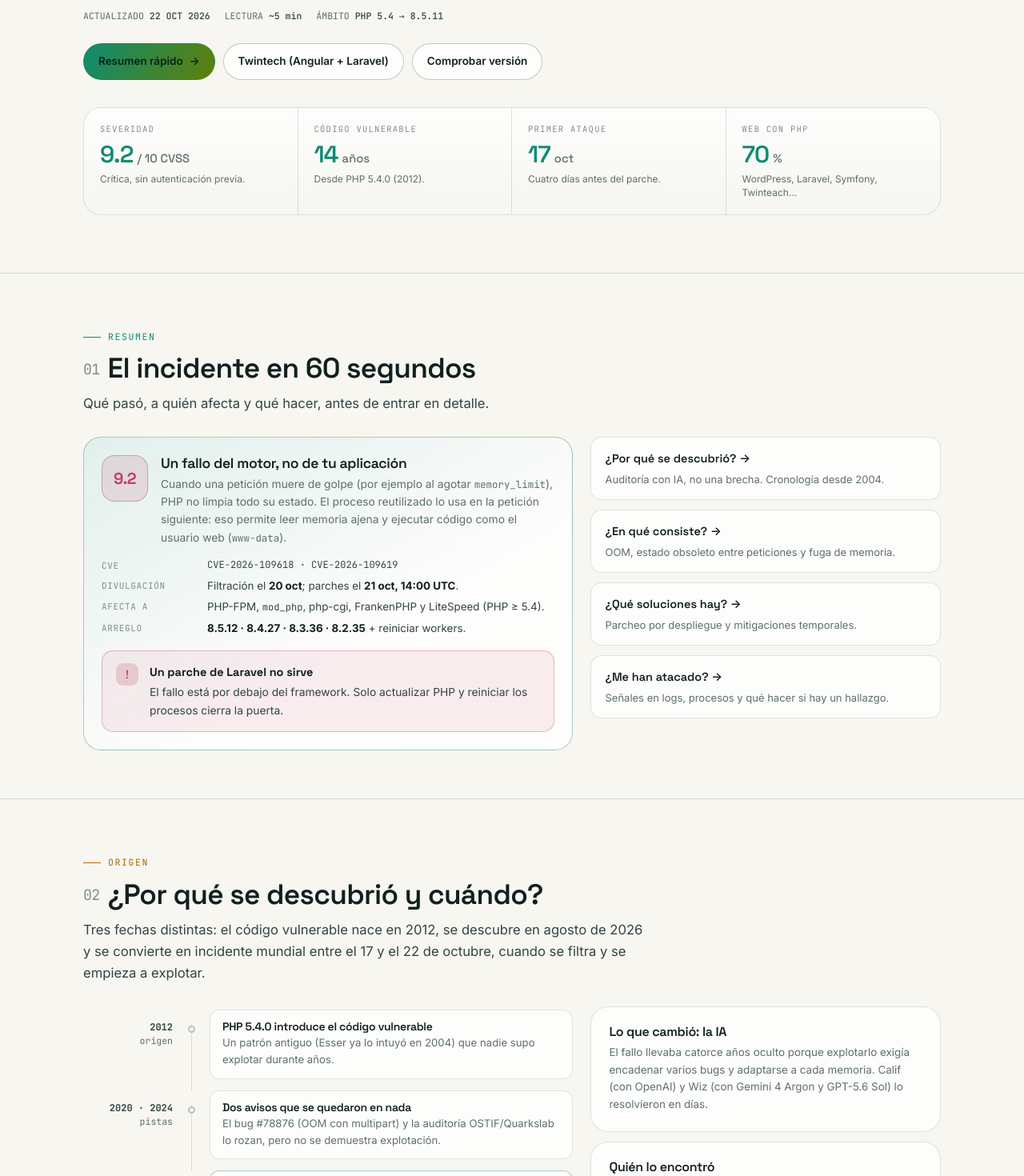
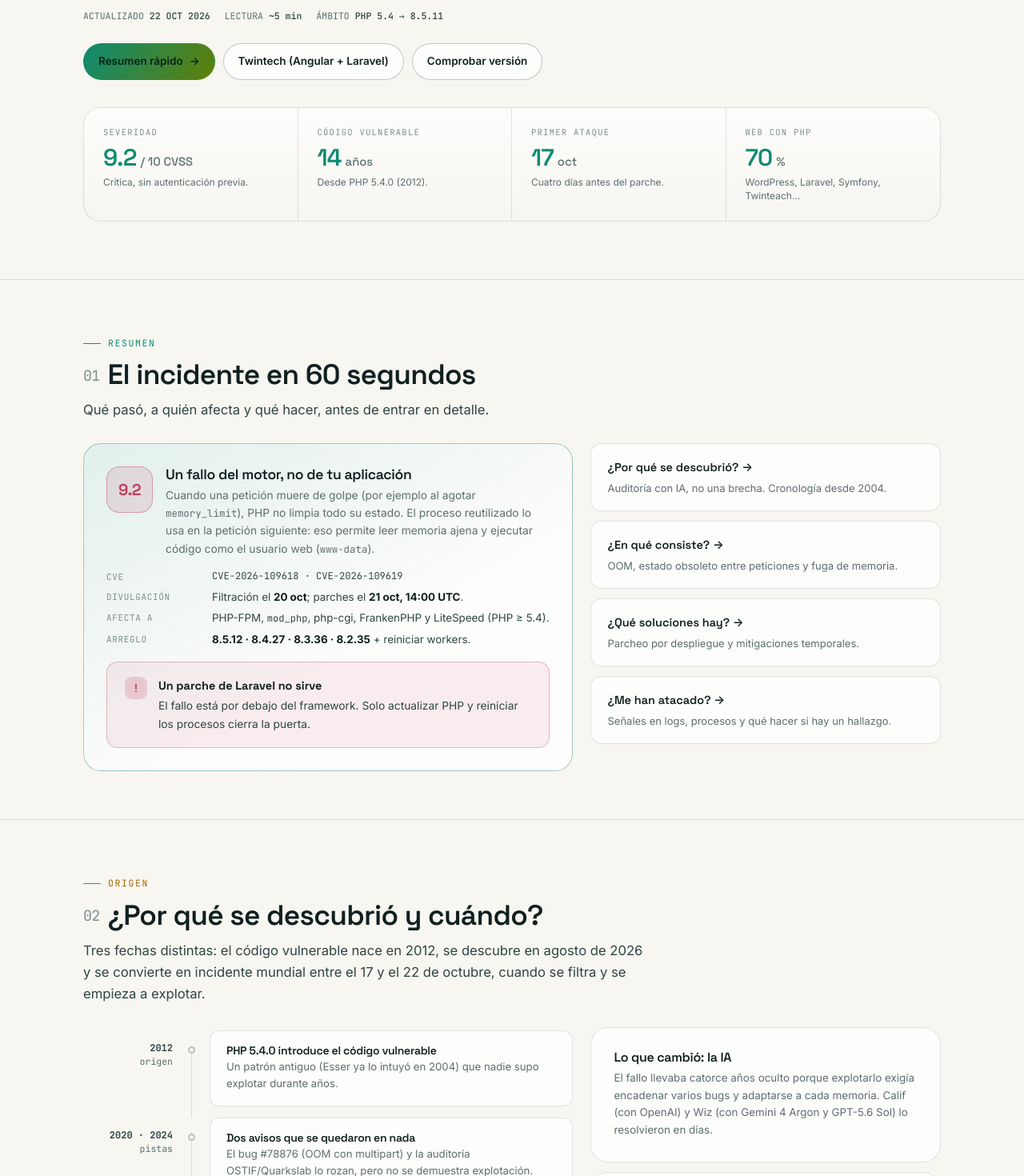
Before and after one commit to adriangs-77/php2bash, an Angular app: page / in a window 1280 px wide. Shown: the part 340-1810 px from the top of the page at 80% size. Built offline with nearby package versions, Linux system fonts and the light colour scheme.

Commit message:
Más espacio interior en paneles, tarjetas, tablas y listas; evita el desplazamiento horizontal que recortaba textos
Co-authored-by: arena-agent <297053741+arena-agent@users.noreply.github.com>

```diff
--- a/src/styles.css
+++ b/src/styles.css
@@ -95,6 +95,7 @@ html[data-theme='light'] {
 html {
   scroll-behavior: smooth;
   scroll-padding-top: calc(var(--nav-h) + 16px);
+  overflow-x: clip;
 }
 
 @media (prefers-reduced-motion: reduce) {
@@ -107,6 +108,7 @@ html {
 
 body {
   margin: 0;
+  overflow-x: clip;
   background: var(--bg);
   color: var(--text);
   font-family: var(--font-sans);
@@ -147,6 +149,7 @@ h1, h2, h3, h4 {
   text-wrap: balance;
 }
 
+p, li, dd, summary { overflow-wrap: break-word; }
 p { margin: 0 0 0.85rem; text-wrap: pretty; }
 p:last-child { margin-bottom: 0; }
 
@@ -245,7 +248,7 @@ code, kbd, samp, pre { font-family: var(--font-mono); font-size: 0.855em; }
   .section { padding-top: 46px; margin-top: 38px; }
 }
 @media (max-width: 640px) {
-  .shell { padding: 0 18px; }
+  .shell { padding: 0 22px; }
   .g2, .g3, .g4 { grid-template-columns: minmax(0, 1fr); }
 }
 
@@ -458,7 +461,7 @@ code, kbd, samp, pre { font-family: var(--font-mono); font-size: 0.855em; }
   overflow: hidden;
   background: linear-gradient(180deg, var(--panel), transparent);
 }
-.stat { padding: 18px 20px; border-right: 1px solid var(--border); }
+.stat { padding: 22px 24px; border-right: 1px solid var(--border); }
 .stat:last-child { border-right: 0; }
 .stat .k {
   font-family: var(--font-mono);
@@ -499,9 +502,9 @@ code, kbd, samp, pre { font-family: var(--font-mono); font-size: 0.855em; }
   background: var(--panel);
   border: 1px solid var(--border);
   border-radius: var(--radius-m);
-  padding: 20px;
+  padding: 24px;
 }
-.card.pad-lg { padding: 22px; }
+.card.pad-lg { padding: 26px; }
 .card h3 {
   font-size: 1rem;
   margin-bottom: 6px;
@@ -528,10 +531,10 @@ code, kbd, samp, pre { font-family: var(--font-mono); font-size: 0.855em; }
   border: 1px solid var(--border);
   border-radius: var(--radius-l);
   background: var(--panel);
-  padding: 22px;
+  padding: 28px;
 }
 /* compatibilidad: el padding ya vive en .panel */
-.panel.pad { padding: 22px; }
+.panel.pad { padding: 28px; }
 .panel.flush { padding: 0; }
 
 /* el contenido nunca debe tocar el borde redondeado */
@@ -551,7 +554,7 @@ code, kbd, samp, pre { font-family: var(--font-mono); font-size: 0.855em; }
   display: flex;
   flex-direction: column;
   gap: 4px;
-  padding: 15px 17px;
+  padding: 18px 20px;
   border-radius: var(--radius-m);
   border: 1px solid var(--border);
   background: var(--panel);
@@ -571,7 +574,7 @@ code, kbd, samp, pre { font-family: var(--font-mono); font-size: 0.855em; }
   display: grid;
   grid-template-columns: 30px minmax(0, 1fr);
   gap: 12px;
-  padding: 15px 17px;
+  padding: 18px 22px;
   border-radius: var(--radius-m);
   border: 1px solid var(--border);
   background: var(--panel);
@@ -714,7 +717,7 @@ html[data-theme='light'] .code-wrap { background: #10191d; }
 }
 .code-wrap pre {
   margin: 0;
-  padding: 14px 16px;
+  padding: 16px 18px;
   overflow-x: auto;
   font-size: 12.4px;
   line-height: 1.65;
@@ -747,13 +750,13 @@ thead th {
   text-transform: uppercase;
   color: var(--faint);
   font-weight: 500;
-  padding: 10px 14px;
+  padding: 12px 18px;
   border-bottom: 1px solid var(--border);
   background: var(--panel);
   white-space: nowrap;
 }
 tbody td {
-  padding: 10px 14px;
+  padding: 13px 18px;
   border-bottom: 1px solid var(--border);
   color: var(--text-soft);
   vertical-align: top;
@@ -762,6 +765,7 @@ tbody tr:last-child td { border-bottom: 0; }
 tbody tr:hover td { background: rgba(255, 255, 255, 0.02); }
 html[data-theme='light'] tbody tr:hover td { background: rgba(20, 40, 40, 0.03); }
 td.mono, .mono { font-family: var(--font-mono); font-size: 0.9em; }
+.mono { overflow-wrap: anywhere; }
 td .hl { color: var(--text); font-weight: 600; }
 .row-bad td:first-child { box-shadow: inset 2px 0 0 var(--h-coral); }
 .row-ok td:first-child { box-shadow: inset 2px 0 0 var(--h-mint); }
@@ -805,7 +809,7 @@ td .hl { color: var(--text); font-weight: 600; }
   border: 1px solid var(--border);
   border-radius: 12px;
   background: var(--panel);
-  padding: 12px 15px;
+  padding: 16px 20px;
 }
 .tl-body h4 { font-size: 14px; margin-bottom: 2px; display: flex; flex-wrap: wrap; gap: 7px; align-items: center; }
 .tl-body p { font-size: 13.2px; color: var(--muted); margin: 0; }
@@ -855,7 +859,7 @@ td .hl { color: var(--text); font-weight: 600; }
     linear-gradient(160deg, color-mix(in srgb, var(--tone) 12%, transparent), transparent 70%),
     var(--panel);
   border-radius: var(--radius-l);
-  padding: 24px;
+  padding: 28px;
 }
 .checker h3 { font-size: 1.1rem; margin-bottom: 4px; }
 .checker .hint { color: var(--muted); font-size: 13.5px; margin-bottom: 16px; }
@@ -885,7 +889,7 @@ td .hl { color: var(--text); font-weight: 600; }
 .result {
   margin-top: 16px;
   border-radius: var(--radius-m);
-  padding: 16px;
+  padding: 20px;
   border: 1px solid var(--border);
   background: var(--bg-soft);
   display: grid;
@@ -926,7 +930,7 @@ td .hl { color: var(--text); font-weight: 600; }
   grid-template-columns: 20px minmax(0, 1fr);
   gap: 11px;
   align-items: start;
-  padding: 11px 13px;
+  padding: 14px 17px;
   border: 1px solid var(--border);
   border-radius: 11px;
   background: var(--panel);
@@ -973,7 +977,7 @@ html[data-theme='light'] .check-item input:checked::after { border-color: #fff;
   align-items: center;
   gap: 12px;
   flex-wrap: wrap;
-  padding: 12px 14px;
+  padding: 14px 16px;
   border: 1px solid var(--border);
   border-radius: 11px;
   background: var(--panel);
@@ -1009,7 +1013,7 @@ details.faq-item[open] { border-color: color-mix(in srgb, var(--tone) 34%, var(-
 details.faq-item summary {
   list-style: none;
   cursor: pointer;
-  padding: 13px 16px;
+  padding: 16px 20px;
   font-weight: 600;
   font-size: 14px;
   display: flex;
@@ -1027,7 +1031,7 @@ details.faq-item summary::before {
   flex: none;
 }
 details.faq-item[open] summary::before { content: '−'; }
-.faq-body { padding: 0 16px 14px 40px; font-size: 13.6px; color: var(--text-soft); }
+.faq-body { padding: 0 20px 18px 48px; font-size: 13.6px; color: var(--text-soft); }
 
 /* ---------- Misc ---------- */
 
@@ -1052,7 +1056,7 @@ details.faq-item[open] summary::before { content: '−'; }
   grid-template-columns: 28px minmax(0, 1fr);
   gap: 12px;
   align-items: start;
-  padding: 11px 13px;
+  padding: 14px 17px;
   border: 1px solid var(--border);
   border-radius: 11px;
   background: var(--panel);
@@ -1114,7 +1118,7 @@ details.faq-item[open] summary::before { content: '−'; }
   display: grid;
   grid-template-columns: 22px minmax(0, 1fr);
   gap: 10px;
-  padding: 11px 14px;
+  padding: 14px 18px;
   border: 1px solid var(--border);
   border-radius: 11px;
   background: var(--panel);
@@ -1190,3 +1194,13 @@ details.faq-item[open] summary::before { content: '−'; }
   a { color: #111; }
   .card, .panel, .tl-body, .table-wrap { border-color: #ccc; background: #fff; }
 }
+
+
+/* ---------- Ajustes de espacio en pantallas pequeñas ---------- */
+@media (max-width: 640px) {
+  .panel, .panel.pad, .checker { padding: 22px 20px; }
+  .card, .card.pad-lg { padding: 20px; }
+  .callout { padding: 16px 18px; }
+  .tl-body { padding: 14px 16px; }
+  thead th, tbody td { padding-left: 14px; padding-right: 14px; }
+}
```
